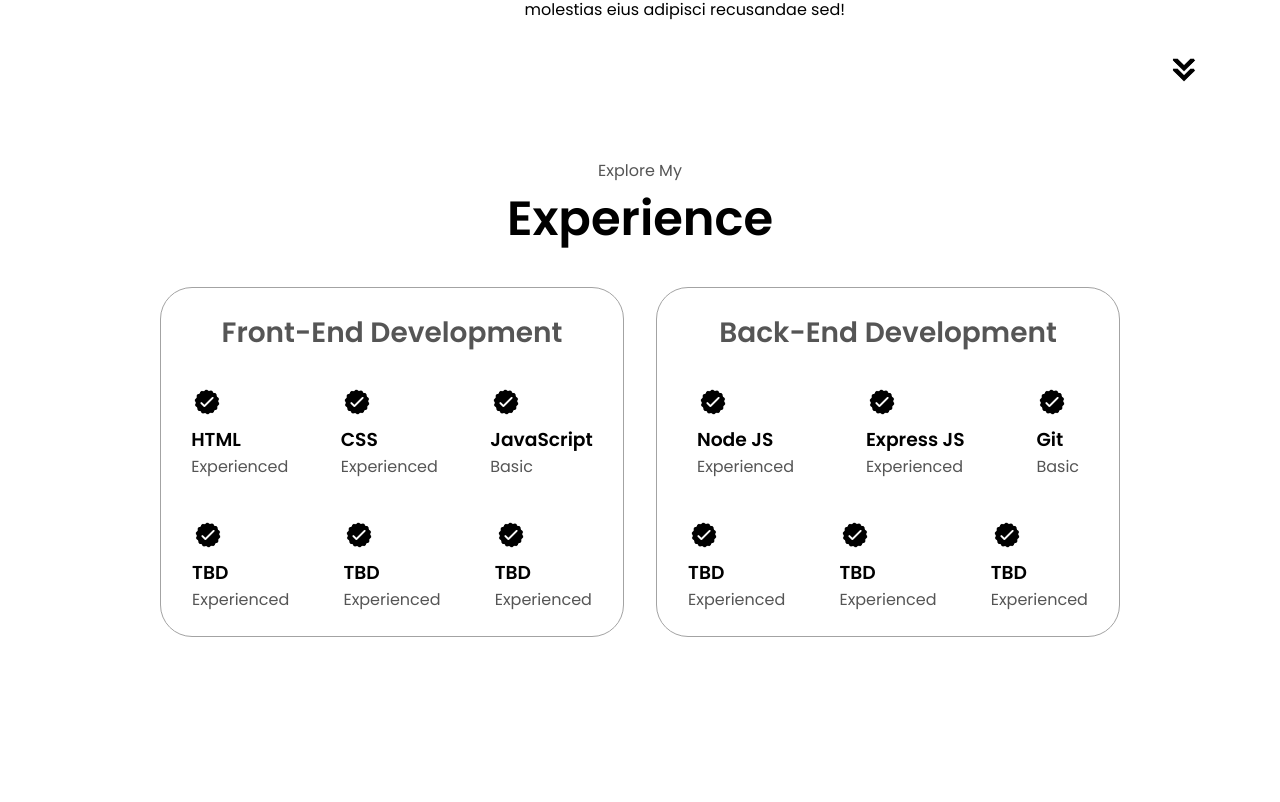
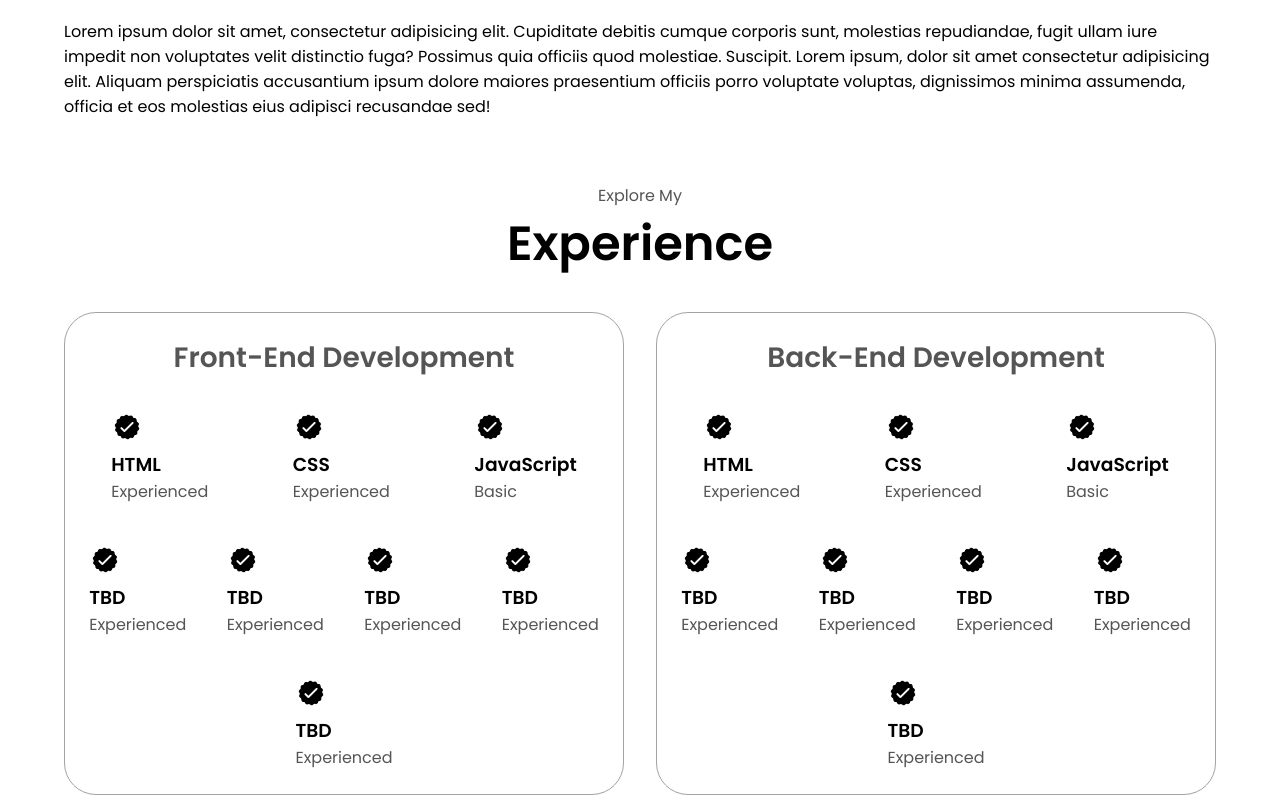
Before and after one commit to Henry-Victor/My-Website-Portfolio, a plain HTML site: page index.html in a window 1280 px wide. Shown: the part 1538-2340 px from the top of the page. Drawn offline with Linux system fonts and the light colour scheme.

Commit message:
updated pictures and mediaquerriess

```diff
--- a/index.html
+++ b/index.html
@@ -173,6 +173,24 @@
                                 <p>Experienced</p>
                             </div>
                         </article>
+                        <article>
+                            <img src="Assets/checkmark.png"
+                            alt="experience icon"
+                            class="icon">
+                            <div>
+                                <h3>TBD</h3>
+                                <p>Experienced</p>
+                            </div>
+                        </article>
+                        <article>
+                            <img src="Assets/checkmark.png"
+                            alt="experience icon"
+                            class="icon">
+                            <div>
+                                <h3>TBD</h3>
+                                <p>Experienced</p>
+                            </div>
+                        </article>
                     </div>
                 </div>
                 <div class="details-container">
@@ -183,7 +201,7 @@
                             alt="experience icon"
                             class="icon">
                             <div>
-                                <h3>Node JS</h3>
+                                <h3>HTML</h3>
                                 <p>Experienced</p>
                             </div>
                         </article>
@@ -192,7 +210,7 @@
                             alt="experience icon"
                             class="icon">
                             <div>
-                                <h3>Express JS</h3>
+                                <h3>CSS</h3>
                                 <p>Experienced</p>
                             </div>
                         </article>
@@ -201,8 +219,26 @@
                             alt="experience icon"
                             class="icon">
                             <div>
-                                <h3>Git</h3>
+                                <h3>JavaScript</h3>
                                 <p>Basic</p>
+                            </div>
+                        </article>
+                        <article>
+                            <img src="Assets/checkmark.png"
+                            alt="experience icon"
+                            class="icon">
+                            <div>
+                                <h3>TBD</h3>
+                                <p>Experienced</p>
+                            </div>
+                        </article>
+                        <article>
+                            <img src="Assets/checkmark.png"
+                            alt="experience icon"
+                            class="icon">
+                            <div>
+                                <h3>TBD</h3>
+                                <p>Experienced</p>
                             </div>
                         </article>
                         <article>
--- a/mediaquerries.css
+++ b/mediaquerries.css
@@ -1,47 +1,3 @@
-@media screen and (max-width: 1400px){
-    #profile{
-        height:83vh;
-        margin-bottom: 6rem;
-    }
-    .about-containers{
-        flex-wrap: wrap;
-    }
-}
-
-
-@media screen and (max-width: 1200px){
-    #desktop-nav{
-        display: none;
-    }
-    #hamburger-nav{
-        display: flex;
-    }
-    #experience, .experience-details-container {
-        margin-top: 2rem;
-    }
-    #profile, .section-container {
-        display: block;
-    }
-    .arrow {
-        display: none;
-    }
-    section, .section-container{
-        height: fit-content;
-    }
-    section{
-        margin: 0 5%;
-    }
-    .section__pic-container{
-        width:205px;
-        height:275px;
-        margin: 0 auto 2rem;
-    }
-    .about-containers{
-        margin-top: 0;
-    }
-}
-
-
 @media screen and (max-width: 600px){
     #contact,footer {
         height:40vh;
@@ -52,13 +8,14 @@
     }
     article {
         font-size: 1rem;
-
     }
     footer nav{
         height: fit-content;
+        margin-bottom: 2rem;
     }
     .about-containers, .contact-info-upper-container, .btn-container{
         flex-wrap: wrap;
+
     }
     .contact-info-container{
         margin: 0;
@@ -93,3 +50,45 @@
     }
 
 }
+
+
+
+@media screen and (max-width: 1400px){
+    #profile{
+        height:83vh;
+        margin-bottom: 6rem;
+    }
+    .about-containers{
+        flex-wrap: wrap;
+    }
+
+    #desktop-nav{
+        display: none;
+    }
+    #hamburger-nav{
+        display: flex;
+    }
+    #experience, .experience-details-container {
+        margin-top: 2rem;
+    }
+    #profile, .section-container {
+        display: block;
+    }
+    .arrow {
+        display: none;
+    }
+    section, .section-container{
+        height: fit-content;
+    }
+    section{
+        margin: 0 5%;
+    }
+    .section__pic-container{
+        width:205px;
+        height:275px;
+        margin: 0 auto 2rem;
+    }
+    .about-containers{
+        margin-top: 0;
+    }
+}
--- a/style.css
+++ b/style.css
@@ -405,6 +405,7 @@ article .icon{
 footer{
     height: 26vh;
     margin: 0 1rem;
+
 }
 footer p{
     text-align: center;
```
